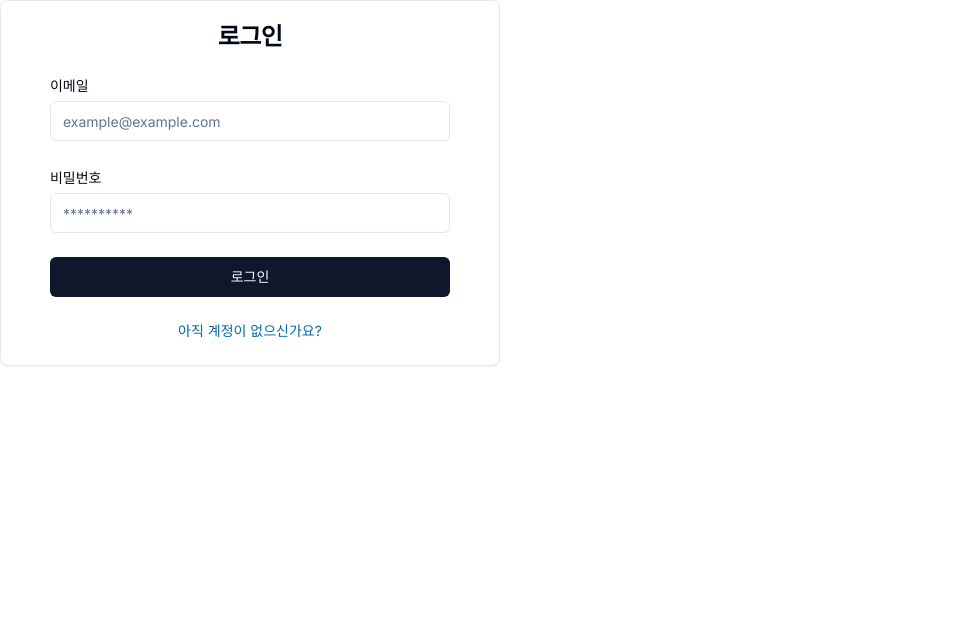
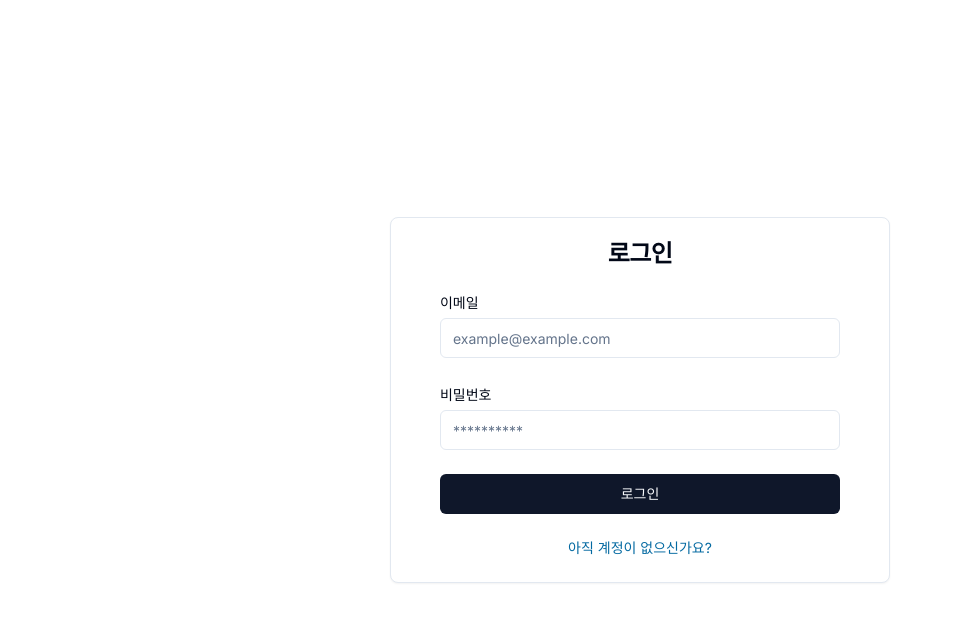
Before and after one commit to kkomin/chatgpt-by-min, a Next.js app: page /login in a window 1280 px wide. Shown: the top 622 px of the page, without its empty margins (0-953 px from the left). Built offline with nearby package versions, Linux system fonts and the light colour scheme; no server answers.

Commit message:
🎨 로그인 화면 가운데로 정렬

```diff
--- a/components/auth/LoginForm.tsx
+++ b/components/auth/LoginForm.tsx
@@ -26,6 +26,7 @@
     }, [error]);
 
     return (
+    <div className="flex justify-center items-center min-h-screen">
         <FormCard
             title="로그인"
             footer={{ label: "아직 계정이 없으신가요?", href: "/signup" }}>
@@ -55,5 +56,6 @@
                     <Submit className="w-full">로그인</Submit>
                 </form>
         </FormCard>
+    </div>
     );
 }
--- a/components/auth/SignUpForm.tsx
+++ b/components/auth/SignUpForm.tsx
@@ -26,6 +26,7 @@
     }, [error]);
 
     return (
+    <div className="flex justify-center items-center min-h-screen">
         <FormCard
             title="회원가입"
             footer={{ label: "이미 계정이 있으신가요?", href: "/login" }}>
@@ -66,5 +67,6 @@
                     <Submit className="w-full">회원가입</Submit>
                 </form>
         </FormCard>
+    </div>
     );
 }
```
Lines whose indentation alone changed are shown as unchanged.
